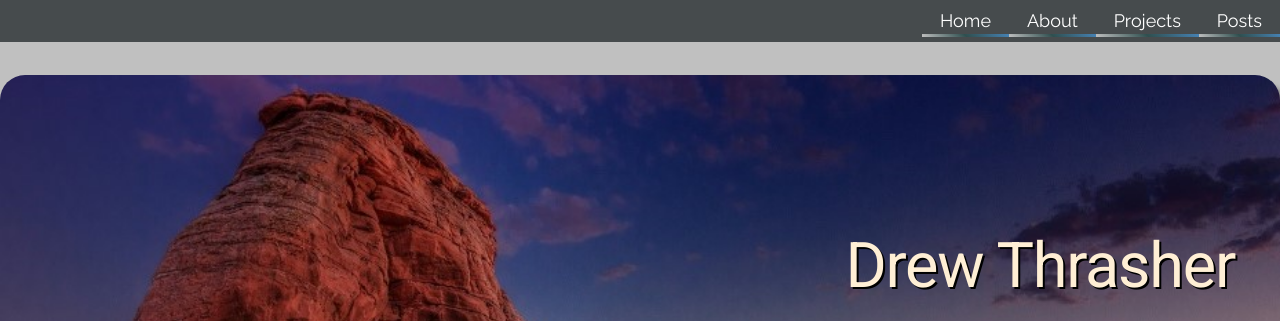
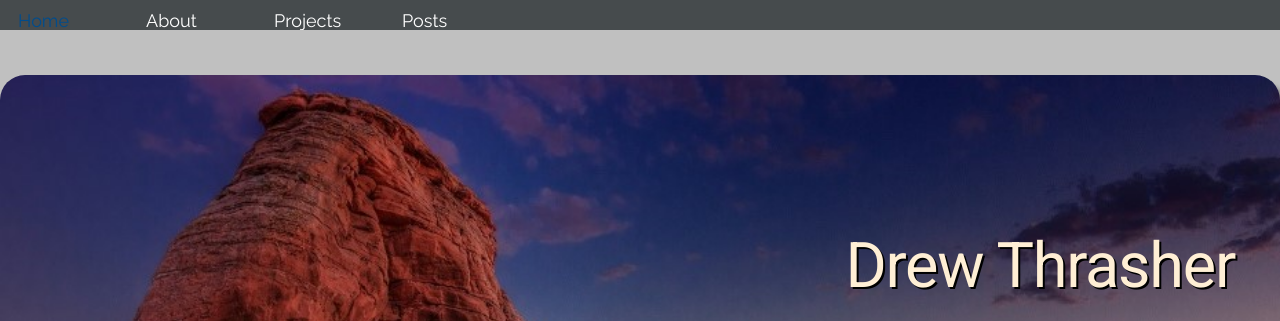
Before and after one commit to dthrasher90/webpage3, a website: page public/index.html in a window 1280 px wide. Shown: the top 321 px of the page. Drawn offline with nearby package versions, Linux system fonts and the light colour scheme; a script that the page names is missing; a web font is replaced by a local one.

Commit message:
project put into containers

```diff
--- a/public/index.html
+++ b/public/index.html
@@ -5,13 +5,16 @@
     <title>Drew Thrasher</title>
     <meta charset="utf-8">
     <meta name="viewport" content="width=device-width, initial-scale=1, shrink-to-fit=no">
+
     <link rel="stylesheet" href="https://maxcdn.bootstrapcdn.com/bootstrap/4.0.0-alpha.6/css/bootstrap.min.css" integrity="sha384-rwoIResjU2yc3z8GV/NPeZWAv56rSmLldC3R/AZzGRnGxQQKnKkoFVhFQhNUwEyJ" crossorigin="anonymous">
     <script src="https://code.jquery.com/jquery-3.1.1.slim.min.js" integrity="sha384-A7FZj7v+d/sdmMqp/nOQwliLvUsJfDHW+k9Omg/a/EheAdgtzNs3hpfag6Ed950n" crossorigin="anonymous"></script>
     <script src="https://cdnjs.cloudflare.com/ajax/libs/tether/1.4.0/js/tether.min.js" integrity="sha384-DztdAPBWPRXSA/3eYEEUWrWCy7G5KFbe8fFjk5JAIxUYHKkDx6Qin1DkWx51bBrb" crossorigin="anonymous"></script>
     <script src="https://maxcdn.bootstrapcdn.com/bootstrap/4.0.0-alpha.6/js/bootstrap.min.js" integrity="sha384-vBWWzlZJ8ea9aCX4pEW3rVHjgjt7zpkNpZk+02D9phzyeVkE+jo0ieGizqPLForn" crossorigin="anonymous"></script>
+
     <link rel="stylesheet" href="https://fonts.googleapis.com/icon?family=Material+Icons">
     <link rel="stylesheet" href="https://code.getmdl.io/1.3.0/material.indigo-pink.min.css">
     <script defer src="https://code.getmdl.io/1.3.0/material.min.js"></script>
+
     <script src="https://use.fontawesome.com/ffafbe8b8e.js"></script>
     <link href="https://fonts.googleapis.com/css?family=Bree+Serif|Raleway|Roboto|Saira+Semi+Condensed" rel="stylesheet">
     <link href="https://fonts.googleapis.com/css?family=Baloo+Bhaijaan" rel="stylesheet">
@@ -20,25 +23,20 @@
 </head>
 
 <body>
-    <nav>
-        <ul class="nav justify-content-end ">
-            <span class="underline">   <li class="nav-item ">
+    <nav class="nav">
+        <ul>
+            <li class="nav-item ">
+                <a class="nav-link" href="#">Home</a>
+            </li>
 
-                <a class="nav-link" href="#">Home</a>
-
-
-            </li> </span>
-            <span class="underline">
             <li class="nav-item">
                 <a class="nav-link" href="#about">About</a>
             </li>
-             </span>
-            <span class="underline">
+
             <li class="nav-item">
                 <a class="nav-link" href="#projects">Projects</a>
             </li>
-                </span>
-            <span class="underline">
+
             <li class="nav-item">
                 <a class="nav-link" href="#posts">Posts</a>
             </li>
@@ -47,7 +45,7 @@
     </nav>
 
     <div id="home">
-        <div class="jumbotron jumbotron-fluid " style="background-image: url(styles/utah10.jpg); background-size: 100%; background-repeat: no-repeat;  background-size: 100%;">
+        <div class="jumbotron jumbotron-fluid " style="background-image: url(styles/utah10.jpg); background-size: 100%; background-repeat: no-repeat;  background-size: cover;">
             <section>
                 <h1 class="display-3">Drew Thrasher</h1>
                 <p class="lead">Web Developer | Salt Lake City, UT </p>
@@ -60,6 +58,8 @@
         </div>
     </div>
 
+<div class="container-fluid">
+    <div class="row">
 
      <div id="about">
         <span class="underline">    <h1> About Me</h1>  </span>
@@ -72,17 +72,18 @@
         </article>
     </div>
 
+</div>
+  <h1>Projects</h1>
+<div id="projects" class="row">
+    <div class="col-sm-12">
 
-
-    <div id="projects">
-       <h1>Projects</h1>
-        <section class="projects">
+        <!--     <section class="projects"> -->
         <h2>Head Coach</h2>
         <div class="project1">
             <section class=" projectImg">
                 <img class="img-fluid" src="styles/headcoach.png" style="height: 150px; width:150px">
             </section>
-                <section class=" col-xs-7  projectAbout">
+            <section class="   projectAbout">
                 <p>Lorem ipsum dolor sit amet, mel simul nullam ne, dicit soleat id vel. Ne ius error sententiae. Eros prima antiopam no per. Te eam audire impedit. Ne falli elaboraret nec. At ius nominavi consetetur elaboraret. Mentitum mnesarchum mediocritatem ei nec, regione utroque veritus est no. Nullam similique ad his. Eu duo soleat contentiones. </p>
             </section>
         </div>
@@ -95,27 +96,29 @@
                 <p>Lorem ipsum dolor sit amet, mel simul nullam ne, dicit soleat id vel. Ne ius error sententiae. Eros prima antiopam no per. Te eam audire impedit. Ne falli elaboraret nec. At ius nominavi consetetur elaboraret. Mentitum mnesarchum mediocritatem ei nec, regione utroque veritus est no. Nullam similique ad his. Eu duo soleat contentiones. </p>
             </section>
         </div>
-            <h2>Dollar Converter </h2>
+      <!--   <h2>Dollar Converter </h2>
         <div class="project1">
-                <section class=" col-md-5  projectImg">
+            <section class="  projectImg">
                 <img class="img-fluid" src="styles/usdcrop.jpg" style="height: 150px; width: 150px;">
             </section>
-                <section class="col-md-7  projectAbout">
+            <section class=" projectAbout">
                 <p>Lorem ipsum dolor sit amet, mel simul nullam ne, dicit soleat id vel. Ne ius error sententiae. Eros prima antiopam no per. Te eam audire impedit. Ne falli elaboraret nec. At ius nominavi consetetur elaboraret. Mentitum mnesarchum mediocritatem ei nec, regione utroque veritus est no. Nullam similique ad his. Eu duo soleat contentiones.</p>
             </section>
+        </div>  -->
     </div>
-            </section>
 </div>
 
 
 
-<!--
+</div>
+
+
     <div id="posts">
-        <div class="container-fluid">
+        <div class="row">
             <h1>Latest Posts</h1>
-            <iframe width="590" height="580" src="https://drewthrasherblog.wordpress.com/"></iframe>
+
         </div>
-    </div> -->
+    </div>
     <!-- <footer>
 
 <i class="fa fa-copyright" aria-hidden="true"></i> Drew Thrasher and stuff 2017
--- a/public/styles/main.css
+++ b/public/styles/main.css
@@ -1,47 +1,36 @@
-html,
-body {
-  min-height: 100vh;
-  height: 100%;
-  width: 100%;
-  display: -webkit-box;
-  display: -webkit-flex;
-  display: -ms-flexbox;
-  display: flex;
-  -webkit-box-orient: vertical;
-  -webkit-box-direction: normal;
-  -webkit-flex-flow: column;
-  -ms-flex-flow: column;
-  flex-flow: column;
-  -webkit-box-sizing: border-box;
-  box-sizing: border-box; }
-
-* {
-  -webkit-box-sizing: border-box;
-  box-sizing: border-box; }
-
 body {
   background-color: silver;
   background-size: cover;
   background-repeat: repeat;
-  background-attachment: fixed; }
+  background-attachment: fixed;
+  /*
+    margin: 0 auto;*/ }
 
-nav {
+.nav {
   height: 30px;
   width: 100%;
+  margin: 0px;
+  overflow: hidden;
+  background-color: #333;
   position: fixed;
+  top: 0;
+  width: 100%;
+  top: 0;
+  left: 0;
   font-family: Raleway;
   font-size: 12px;
-  z-index: 2;
-  border-bottom: 1px solid #f8f8f8; }
+  z-index: 5; }
 
 ul {
-  background-color: #464b4d; }
+  background-color: #464b4d;
+  width: 100%; }
   ul li {
     float: left;
     width: 10%;
     color: white;
     font-size: 18px;
-    list-style: none; }
+    list-style: none;
+    padding-bottom: 20px; }
   ul a {
     height: 100%;
     text-decoration: none;
@@ -131,14 +120,18 @@ ul {
       margin-left: 10px;
       padding-top: 10px; }
     #about article p {
+      font-family: 'Lato', serif;
       padding-bottom: 5px;
       padding: 5px;
       padding-left: 10px; }
 
 #projects {
-  height: 100vh;
-  min-height: 100vh;
+  height: 600px;
+  width: 90%;
   margin: 0 auto;
+  overflow-y: scroll;
+  background-color: oldlace;
+  border-radius: 15px;
   /*  .projectImg {
 
 
@@ -152,22 +145,27 @@ ul {
   #projects h1 {
     padding: 10px;
     padding-bottom: 3px;
-    width: 100%;
     font-family: 'Bree Serif', serif;
     text-shadow: 1px 1px papayawhip;
     margin-top: 50px;
     font-family: 'Bree Serif', serif; }
 
-.project1 {
-  height: 50vh;
-  min-height: 50vh;
-  -webkit-box-sizing: border-box;
-  box-sizing: border-box;
-  margin: 0 auto; }
-  .project1 h2 {
-    font-family: 'Bree Serif', serif;
-    padding-left: 30px; }
+/*.project1 {
+    height: 50vh;
+    min-height: 50vh;
+    width: 50vh;
+    display: block;
+    box-sizing: border-box;
+    margin: 0 auto;
+    position: relative;
 
+
+
+    h2 {
+        font-family: 'Bree Serif', serif;
+        padding-left: 30px;
+    }
+}*/
 #posts {
   height: 500px;
   min-height: 100vh;
--- a/public/styles/styles.scss
+++ b/public/styles/styles.scss
@@ -1,20 +1,5 @@
-$hoverEasing: cubic-bezier(0.23, 1, 0.32, 1);
-$returnEasing: cubic-bezier(0.445, 0.05, 0.55, 0.95);
 
 
-html,
-body {
-    min-height: 100vh;
-    height: 100%;
-    width: 100%;
-    display: flex;
-    flex-flow: column;
-    box-sizing: border-box;
-}
-
-* {
-    box-sizing: border-box;
-}
 
 body {
 
@@ -22,18 +7,28 @@ body {
     background-size: cover;
     background-repeat: repeat;
     background-attachment: fixed;
+/*
+    margin: 0 auto;*/
 }
 
 
 
-nav {
+.nav {
     height: 30px;
     width: 100%;
+    margin:0px;
+    overflow: hidden;
+    background-color: #333;
     position: fixed;
+    top: 0;
+    width: 100%;
+    top:0;
+    left:0;
+
     font-family: Raleway;
     font-size: 12px;
-    z-index: 2;
-    border-bottom: 1px solid #f8f8f8;
+    z-index: 5;
+
 }
 
 
@@ -41,6 +36,7 @@ nav {
 ul {
 
     background-color: #464b4d;
+    width: 100%;
 
 
     li {
@@ -49,6 +45,9 @@ ul {
         color: white;
         font-size: 18px;
         list-style: none;
+
+        padding-bottom: 20px;
+
     }
     a {
         height: 100%;
@@ -172,6 +171,7 @@ ul {
             padding-top: 10px;
         }
         p {
+            font-family: 'Lato', serif;
             padding-bottom: 5px;
             padding: 5px;
             padding-left: 10px;
@@ -181,16 +181,21 @@ ul {
 
 
 #projects {
-    height: 100vh;
-    min-height: 100vh;
+     height: 600px;
 
-    margin: 0 auto;
+     width: 90%;
+     margin: 0 auto;
+     overflow-y: scroll;
+
+
+    background-color: oldlace;
+    border-radius: 15px;
 
 
     h1 {
         padding: 10px;
         padding-bottom: 3px;
-        width: 100%;
+
 
         font-family: 'Bree Serif', serif;
 
@@ -211,12 +216,14 @@ ul {
 }
 
 
-.project1 {
+/*.project1 {
     height: 50vh;
     min-height: 50vh;
-
+    width: 50vh;
+    display: block;
     box-sizing: border-box;
     margin: 0 auto;
+    position: relative;
 
 
 
@@ -224,7 +231,7 @@ ul {
         font-family: 'Bree Serif', serif;
         padding-left: 30px;
     }
-}
+}*/
 
 #posts {
     height: 500px;
```
Lines whose indentation alone changed are shown as unchanged.
